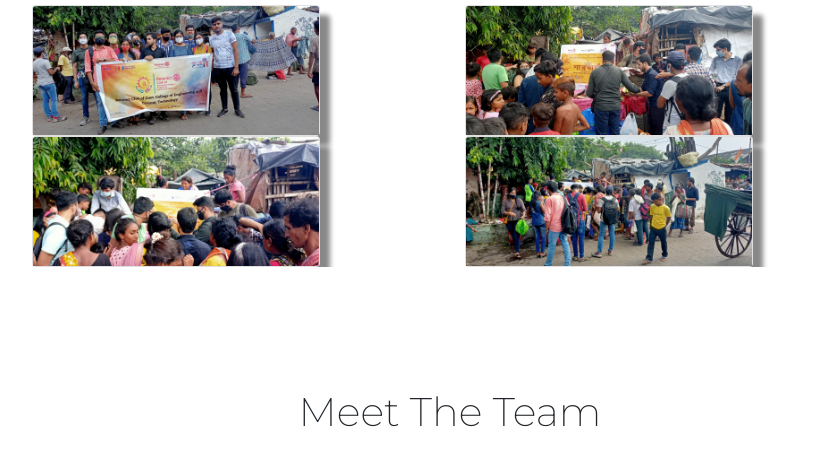
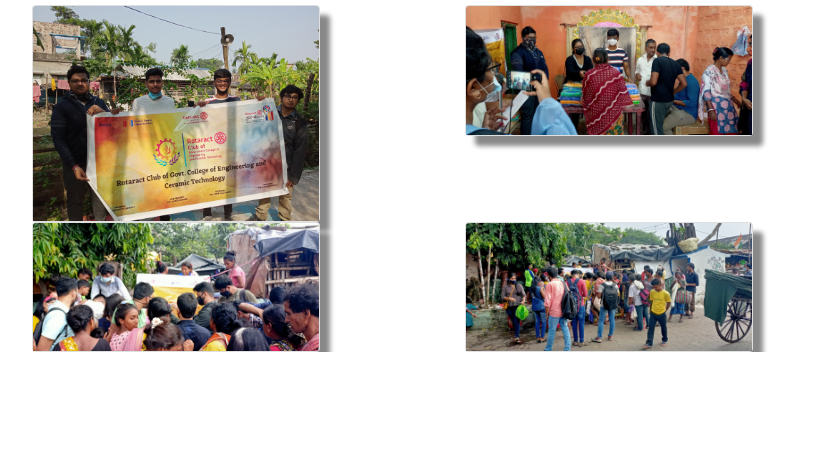
Before and after one commit to Shubhrima/RC-GCECT, a website: page public/index.html in a window 1280 px wide. Shown: the part 2627-3098 px from the top of the page, without its empty margins (190-1015 px from the left). Drawn offline with nearby package versions, Linux system fonts and the light colour scheme; a web font is replaced by a local one.

Commit message:
Update index.html

```diff
--- a/public/index.html
+++ b/public/index.html
@@ -191,12 +191,12 @@
 										<div class="row">
 											<div class="col-sm">
 												<div class="card" style="width: 18rem; box-shadow: 10px 10px 5px #888888;">
-													<img src="images/events/our events/ov4.jpeg" class="card-img-top" alt="Our Event">
+													<img src="images/events/our events/ov8.jpeg" class="card-img-top" alt="Our Event">
 												</div>
 											</div>
 											<div class="col-sm">
 												<div class="card" style="width: 18rem; box-shadow: 10px 10px 5px #888888;">
-													<img src="images/events/our events/ov5.jpeg" class="card-img-top" alt="Our Event">
+													<img src="images/events/our events/ov9.jpeg" class="card-img-top" alt="Our Event">
 												</div>
 											</div>
 											<div class="col-sm">
```
